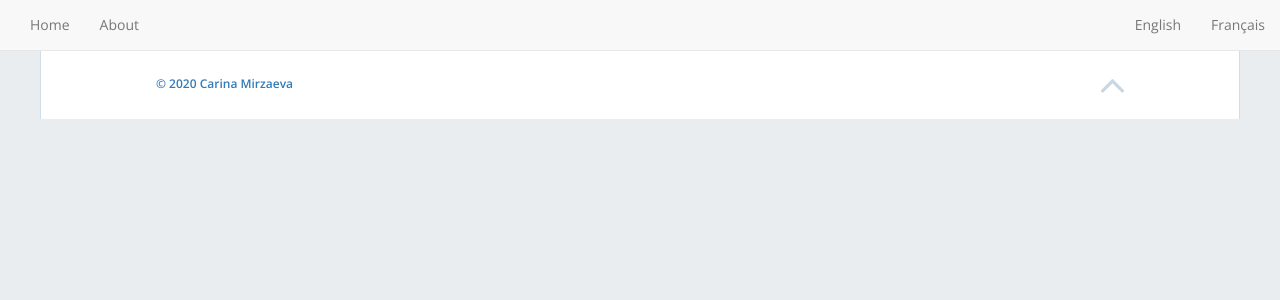
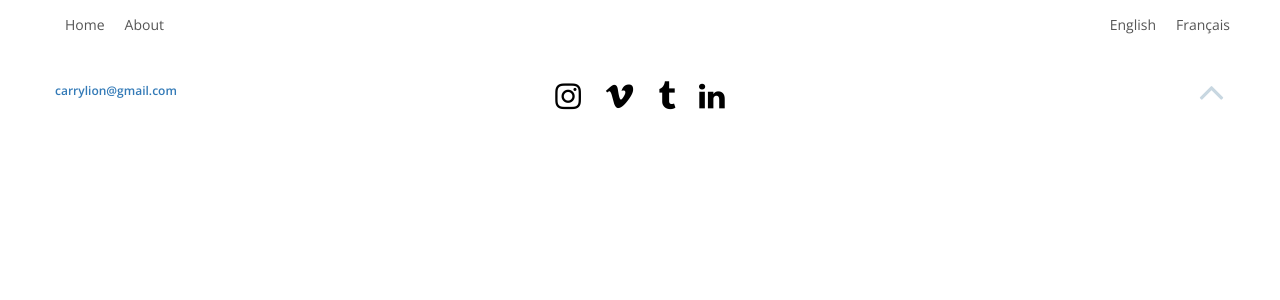
Before and after one commit to ryuldashev/carrylion.com, a Jekyll site: the page built from CHANGELOG.md, in a window 1280 px wide. Shown: the top 300 px of the page. Built offline with Jekyll 4.4.1, drawn with Linux system fonts in a browser that asks for light colours; nearby versions of some CDN libraries; our own code applies the rules of GitHub Pages for plain Markdown files.

Commit message:
Upd design & demoreel

```diff
--- a/_config.yml
+++ b/_config.yml
@@ -12,14 +12,20 @@
 email: carrylion@gmail.com
 baseurl: ''
 url: https://carrylion.fr
-instagram: https://www.instagram.com/carrylionart/
-linkedin: https://www.linkedin.com/in/carrylion/
-vimeo: https://vimeo.com/carrylion
-tumblr: https://carrylion.tumblr.com/
+social:
+- url: "https://instagram.com/carrylionart"
+  text: instagram
+- url: "https://vimeo.com/carrylion"
+  text: vimeo
+- url: "https://carrylion.tumblr.com/"
+  text: tumblr
+- url: "https://www.linkedin.com/in/carrylion/"
+  text: linkedin
+demoreel_url: https://vimeo.com/435476536
 footer_text: "© 2020 Carina Mirzaeva"
 admin_name: Carrylion
 google_analytics: UA-9999999-99
-enable_contact: false
+enable_contact: true
 enable_nav: true
 nav_item:
 - url: "/"
--- a/_includes/footer.html
+++ b/_includes/footer.html
@@ -1,13 +1,24 @@
 
     <footer class="site-footer">
+
+
       <div class="container">
         <div class="row">
 
-          <div class="col-xs-12 col-md-2 col-md-offset-1">
-            <p class="text-muted text-left "><a href="{{ site.url }}">{{ site.footer_text }}</a></p>
+          <div class="col-xs-3">
+            <p class="text-muted text-left "><a href="mailto:{{ site.email }}">{{ site.email }}</a></p>
           </div>
 
-          <div class="col-xs-12 col-md-6 col-md-offset-2">
+
+          <div class="col-xs-6">
+            <div class="social-buttons">
+              {% for item in site.social %}
+                <a href="{{ item.url }}" target="_blank"><i class="fa fa-{{ item.text|lower }} fa-lg"></i></a>
+              {% endfor %}
+            </div>
+          </div>
+
+          <div class="col-xs-3">
             <a class="section-jump" href="#top">
               <i class="fa fa-angle-up fa-3x"></i>
             </a>
@@ -21,6 +32,8 @@
     <!-- JavaScript -->
     <script src="//ajax.googleapis.com/ajax/libs/jquery/1.9.1/jquery.min.js"></script>
     <script src="//maxcdn.bootstrapcdn.com/bootstrap/3.3.5/js/bootstrap.min.js"></script>
+    <script src="https://cdn.jsdelivr.net/gh/fancyapps/fancybox@3.5.7/dist/jquery.fancybox.min.js"></script>
+
     <script src="{{ site.url }}/js/wow.min.js"></script>
     <script src="{{ site.url }}/js/app.js"></script>
 
--- a/_includes/header.html
+++ b/_includes/header.html
@@ -21,6 +21,7 @@
   <link href='https://fonts.googleapis.com/css?family=Open+Sans:400,300,600,400italic,700|Merriweather:400,300,300italic,400italic,700' rel='stylesheet' type='text/css'>
 
   <link rel="stylesheet" href="//maxcdn.bootstrapcdn.com/font-awesome/4.5.0/css/font-awesome.min.css">
+    <link rel="stylesheet" href="https://cdn.jsdelivr.net/gh/fancyapps/fancybox@3.5.7/dist/jquery.fancybox.min.css" />
 
   <!-- Styles -->
   <link rel="stylesheet" href="{{ "/css/animate.min.css" | prepend: site.baseurl }}">
@@ -32,16 +33,20 @@
 <div class="main container" id="top">
 
   {% if site.enable_nav == true %}
-  <nav class="navbar navbar-default navbar-fixed-top">
-      <div class="container-fluid">
+  <nav class="navbar navbar-light navbar-fixed-top">
+      <div class="container">
           <div class="navbar-header">
+              <div class="navbar-brand">
+                  <h1 class="text-center">{{site.title}}</h1>
+                  <h2 class="text-center">{{site.description}}</h2>
+              </div>
+
               <button type="button" class="navbar-toggle collapsed" data-toggle="collapse" data-target="#navbar" aria-expanded="false" aria-controls="navbar">
                 <span class="sr-only">Toggle navigation</span>
-                <span class="icon-bar"></span>
-                <span class="icon-bar"></span>
-                <span class="icon-bar"></span>
+                  ☰
               </button>
           </div>
+
           <div id="navbar" class="navbar-collapse collapse">
             <ul class="nav navbar-nav navbar-left">
               {% for item in site.nav_item %}
@@ -50,6 +55,7 @@
                 </li>
               {% endfor %}
             </ul>
+
             <ul class="nav navbar-nav navbar-right">
               <li>
                   <a href="https://carrylion.com">English</a>
--- a/css/style.scss
+++ b/css/style.scss
@@ -33,7 +33,7 @@
 }
 
 body {
-  background-color: #e9edf0;
+  background-color: #fff;
   @extend %opensans;
   -webkit-font-smoothing: antialiased;
 }
@@ -89,8 +89,6 @@
 
 .main {
   background-color: white;
-  border-left: solid 1px #cedfea;
-  border-right: solid 1px #cedfea;
   &.container {
     padding: 0;
   }
@@ -108,17 +106,62 @@
   }
 }
 
+.navbar-light {
+  background-color: #fff;
+  transition: box-shadow;
+
+  a {
+    display: inline-block;
+    color: #555;
+    padding: 3px 0 0 !important;
+    margin: 12px 10px !important;
+    border-bottom: 3px solid transparent;
+
+    &:hover {
+      background: none !important;
+      border-color: #F87C2E;
+    }
+  }
+
+  .container {
+    position: relative;
+  }
+
+  .navbar-brand {
+    opacity: 0;
+    position: absolute;
+    width: 100%;
+    transition: opacity ease 0.2s;
+
+    h1 {
+      font-size: 14px;
+      text-transform: uppercase;
+      margin: 3px 0;
+    }
+    h2 {
+      font-size: 8px;
+      text-transform: uppercase;
+      font-weight: normal;
+      letter-spacing: 5px;
+      margin: 3px 0;
+    }
+  }
+
+  &.scrolled {
+    box-shadow: 10px 0 20px rgba(0,0,0,0.2);
+
+    .navbar-brand {
+      opacity: 1;
+    }
+  }
+}
+
 /*--------------------------------------------------------------
 	2.0 Home Hero
 --------------------------------------------------------------*/
 .hero-container {
-  margin: 10em 0 9em 0;
-  @include bp-xsmall {
-    margin: 5em 0 5em 0;
-  }
-  @include bp-small {
-    margin: 5em 0 5em 0;
-  }
+  margin: 15vh 0 5vh 0;
+  min-height: 70vh;
 }
 
 .hero-content {
@@ -182,6 +225,21 @@
       padding-right: 0.5em;
     }
   }
+
+  .hero-video {
+    margin-top: 5rem;
+    text-align: center;
+
+    h4 {
+      text-transform: uppercase;
+      font-weight: normal;
+      letter-spacing: 10px;
+    }
+
+    img {
+      max-width: 640px;
+    }
+  }
 }
 
 /*--------------------------------------------------------------
@@ -241,10 +299,8 @@
 	3.0 Posts
 --------------------------------------------------------------*/
 #portfolio .container {
-  margin-top: 10em;
-  @include bp-xsmall {
-    margin-top: 2em;
-  }
+  margin-top: 2em;
+
   .break {
     margin: 8em 0;
     @include bp-xsmall {
@@ -353,7 +409,7 @@
   font-size: 14px;
   margin-top: 2em;
   border-top: 1px solid #efefef;
-  padding: 1em 0;
+  padding: 1.5em 0 2em;
   p {
     font-size: 12px;
     font-weight: 600;
@@ -368,6 +424,24 @@
     float: right;
     @include bp-xsmall {
       float: none;
+    }
+  }
+  .social-buttons {
+    margin-top: 15px;
+    text-align: center;
+    justify-content: center;
+
+    a {
+      margin: 0 1rem;
+      color: #000;
+
+      i {
+        font-size: 3rem;
+      }
+
+      &:hover {
+        color: #337ab7;
+      }
     }
   }
 }
--- a/js/app.js
+++ b/js/app.js
@@ -3,4 +3,11 @@
 
   new WOW().init();
 
+  var nav = $('.navbar');
+  function scrollClass() {
+      nav.toggleClass('scrolled', $(window).scrollTop() >= 150);
+  }
+  $(window).scroll(scrollClass);
+  scrollClass();
+
 })();
```
Also changed, not shown: _includes/home-hero.html (+6 -35 lines), img/carina.jpg (renamed from img/2020-08-28-20-37-52.jpg), img/demoreel.jpg (added).
